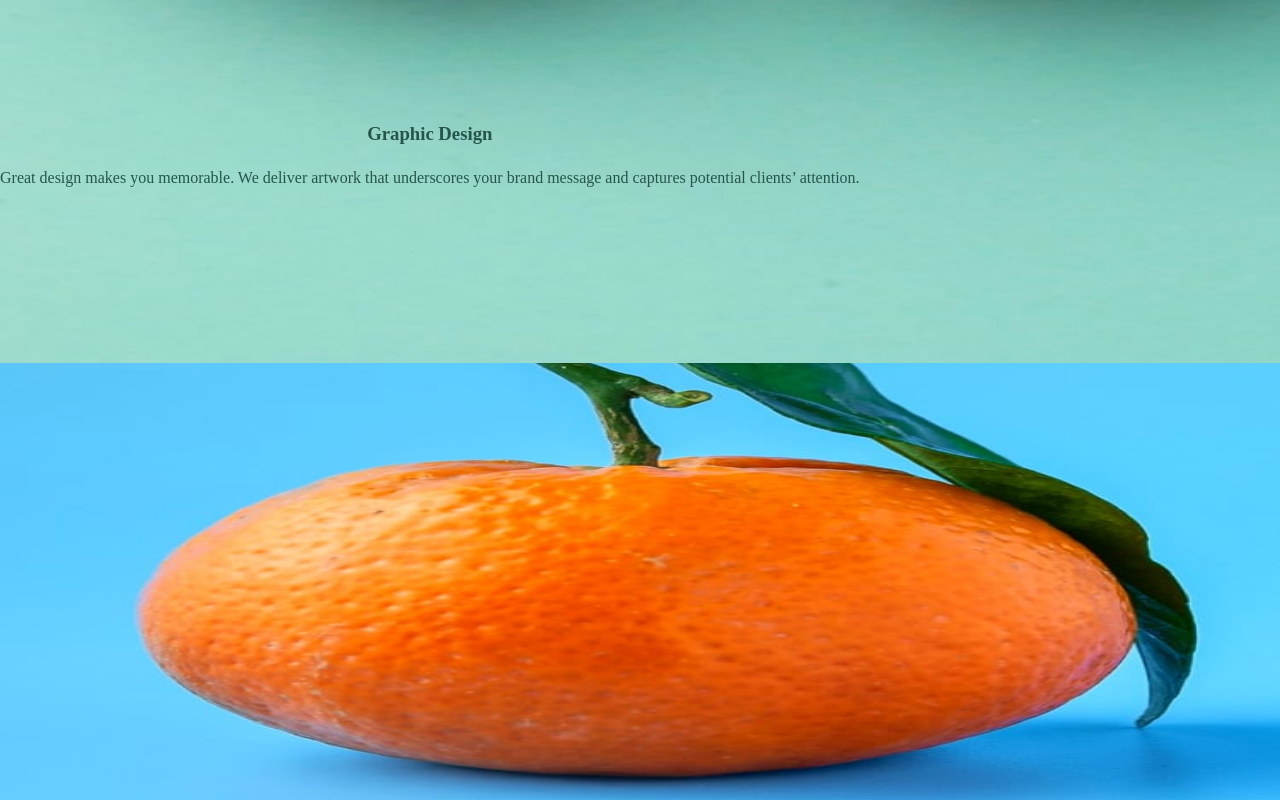
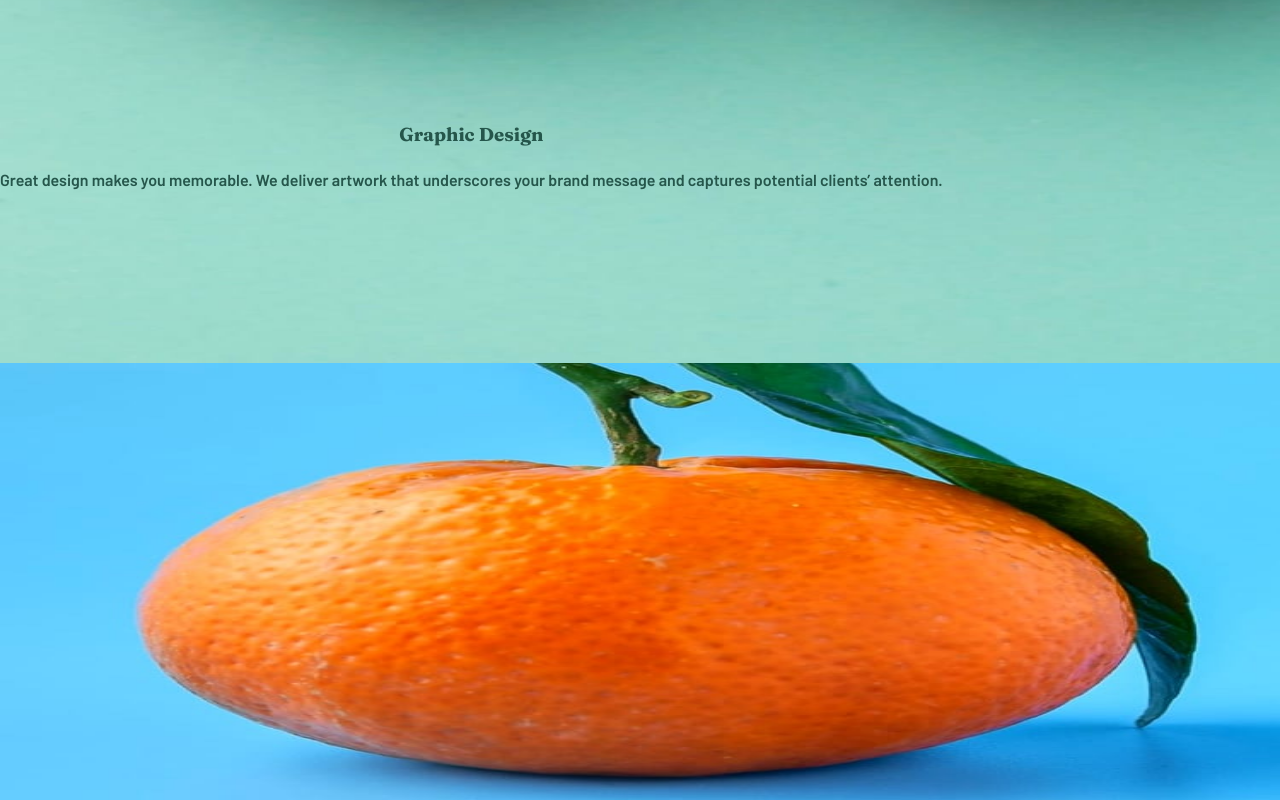
Before and after one commit to MaSsoumeh/Sunnyside-Agency-landing-Page, a React (Create React App) app in the folder sunnyside-agency/: page / in a window 1280 px wide. Shown: the part 3520-4320 px from the top of the page. Built offline with nearby package versions, Linux system fonts and the light colour scheme; the HTML template or start-up script is replaced by a standard one.

Commit message:
add font-family

```diff
--- a/sunnyside-agency/src/components/graphicDesign/graphicDesign.scss
+++ b/sunnyside-agency/src/components/graphicDesign/graphicDesign.scss
@@ -12,7 +12,11 @@
     top: 70%;
     text-align: center;
     .textHeading {
+      font-family: $font-Fraunces;
       margin-bottom: 1.5rem;
+    }
+    .textBody {
+      font-family: $font-Barlow;
     }
   }
 }
```
